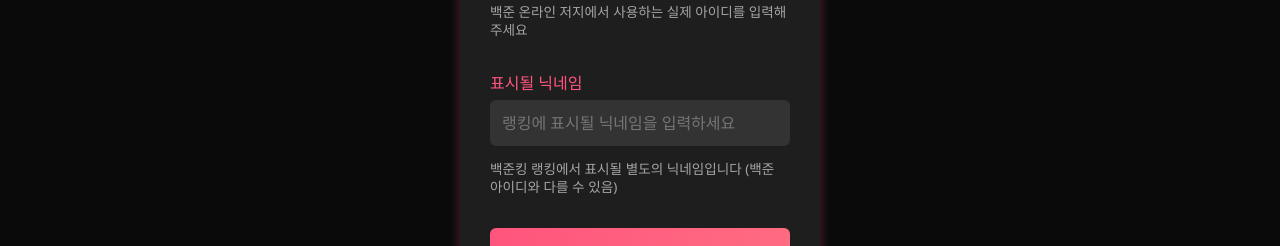
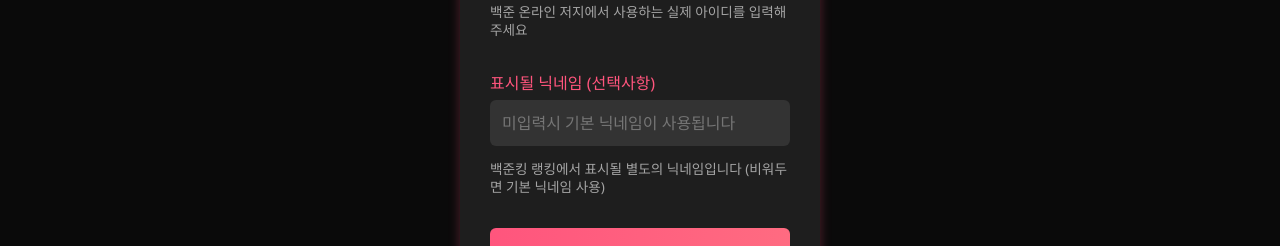
Before and after one commit to ZeroPage/cz_portal_FE, a Vue app: page /sign in a window 1280 px wide. Shown: the part 482-728 px from the top of the page. Built offline with nearby package versions, Linux system fonts and the light colour scheme; no server answers.

Commit message:
닉네임 필드 수정

```diff
--- a/src/pages/SignEvent.vue
+++ b/src/pages/SignEvent.vue
@@ -28,15 +28,15 @@
         </div>
 
         <div class="form-section">
-          <label for="display-nickname" class="form-label">표시될 닉네임</label>
+          <label for="display-nickname" class="form-label">표시될 닉네임 (선택사항)</label>
           <input
             type="text"
             id="display-nickname"
             class="form-input"
             v-model="displayNickname"
-            placeholder="랭킹에 표시될 닉네임을 입력하세요"
+            placeholder="미입력시 기본 닉네임이 사용됩니다"
           />
-          <small class="form-hint">백준킹 랭킹에서 표시될 별도의 닉네임입니다 (백준 아이디와 다를 수 있음)</small>
+          <small class="form-hint">백준킹 랭킹에서 표시될 별도의 닉네임입니다 (비워두면 기본 닉네임 사용)</small>
         </div>
 
         <button class="submit-btn" @click="startEvent">시작하기</button>
@@ -66,15 +66,19 @@
   },
   methods: {
     async startEvent() {
-      if (!this.baekjoonId || !this.displayNickname) {
-        alert("모든 항목을 입력해주세요!");
+      if (!this.baekjoonId) {
+        alert("백준 아이디를 입력해주세요!");
         return;
       }
 
       const payload = {
-        baekjoonId: this.baekjoonId,
-        displayName: this.displayNickname
+        baekjoonId: this.baekjoonId
       };
+
+      // displayName이 입력된 경우에만 포함
+      if (this.displayNickname.trim()) {
+        payload.displayName = this.displayNickname;
+      }
 
       try {
         const response = await fetch(`${API_ROOT}/baekjoon/create-profile`, {
```
